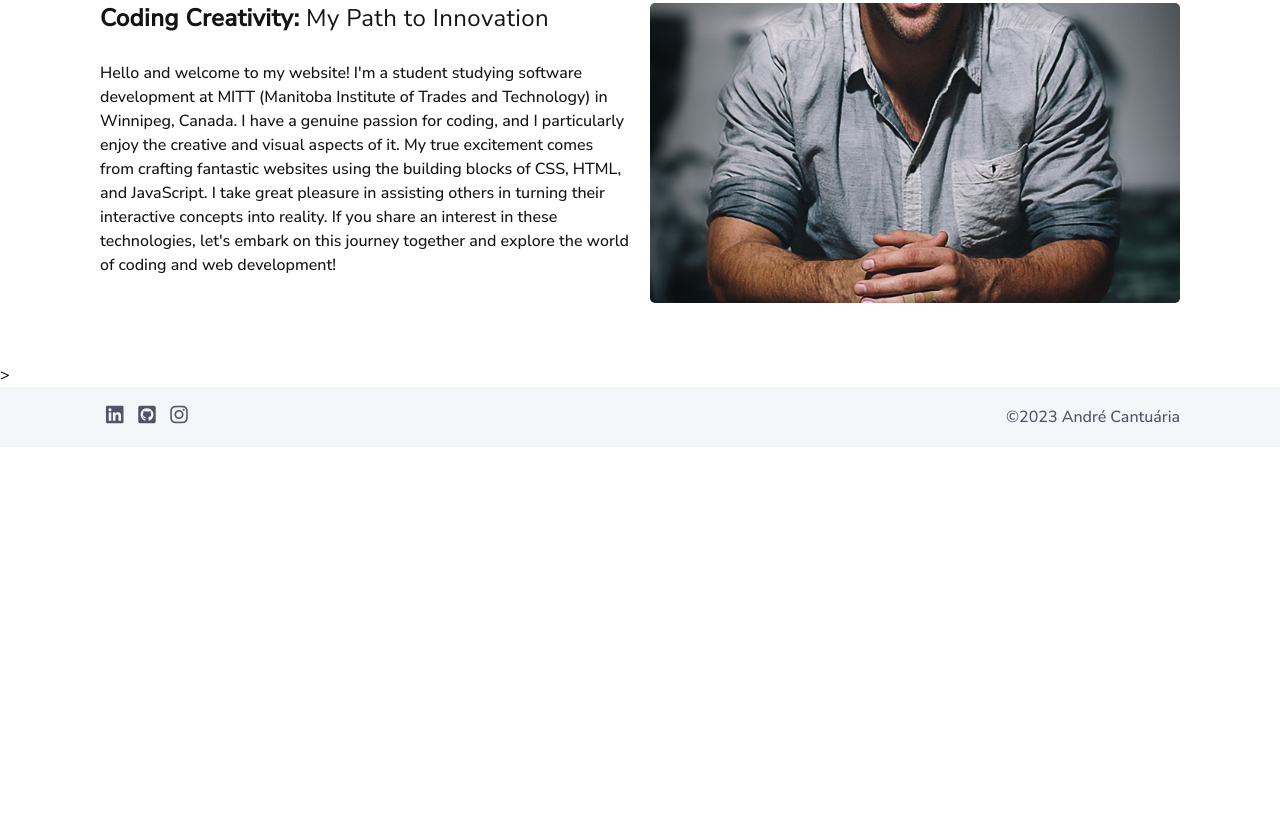
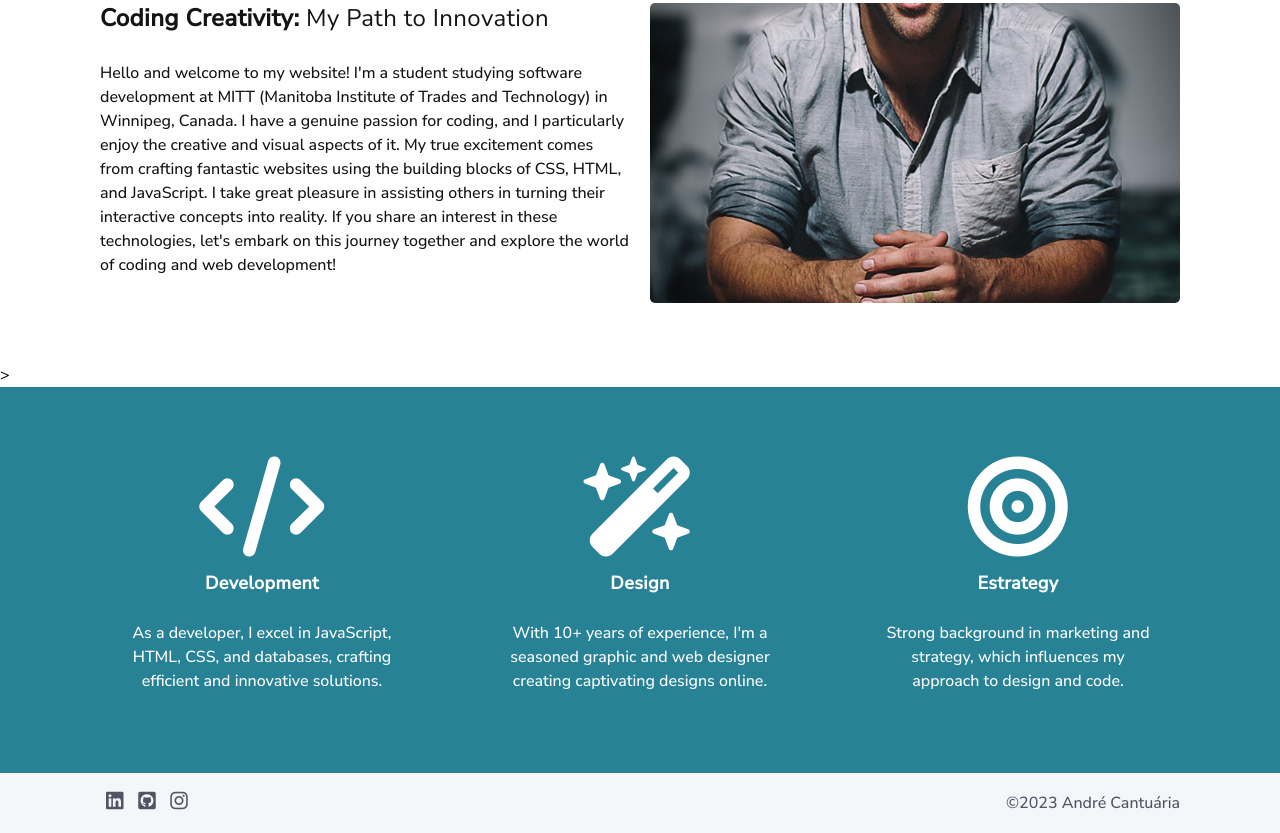
Before and after one commit to andrecantuaria/personal-website, a plain HTML site: page index.html in a window 1280 px wide. Shown: the part 617-1450 px from the top of the page. Before the commit the page ends 1064 px from the top, so only its background shows below. Drawn offline with Linux system fonts and the light colour scheme.

Commit message:
Create Featured Section

```diff
--- a/assets/style/index.css
+++ b/assets/style/index.css
@@ -12,11 +12,15 @@
     --app-dark-blue-bg: #1c2230;
     --app-light-gray-bg: #ababab;
     --app-dark-gray-bg: #141414;
-    --app-gray-background-bg: #e9edf2;
-    --app-white: #fff;
+
+
     --app-dark-overlay: rgb(20, 20, 20, 0.7);
     --app-border-gray: #bdb8b8;
+
     --app-header-bg: rgb(21, 28, 49);
+    --app-gray-background: #e9edf2;
+    --app-white: #fff;
+    --app-turquoise-brackground: #278295;
 }
 
 /*---------SECTIONS BACKGROUND COLOR------------ */
@@ -27,7 +31,12 @@
 }
 
 .gray-background {
-    background-color: var(--app-gray-background-bg);
+    background-color: var(--app-gray-background);
+    padding: 60px 0;
+}
+
+.turquoise-background {
+    background-color: var(--app-turquoise-brackground);
     padding: 60px 0;
 }
 
@@ -338,3 +347,39 @@ footer {
     color: #505464;
     font-weight: 500;
 }
+
+/*-------------FEATURED SECTION---------------*/
+.featured-text {
+    margin: 0;
+    padding: 10px;
+    text-align: center;
+}
+
+.featured-text h2 {
+    color: var(--app-white);
+    font-weight: 600;
+}
+
+.featured-text p {
+    color: var(--app-white)
+}
+
+.featured-icon {
+    text-align: center;
+}
+
+.featured-icon h1 {
+    color: var(--app-white);
+    font-size: 100px;
+    line-height: 1;
+}
+
+.featured-container {
+    display: flex;
+    justify-content: space-between;
+}
+
+.featured-column {
+    flex-basis: 30%;
+    padding: 10px;
+}
--- a/index.html
+++ b/index.html
@@ -73,6 +73,44 @@
                     </div>
                 </div>
             </section>>
+            <!-- Featured Section-->
+            <section>
+                <div class="turquoise-background ">
+                    <div class="container">
+                        <div class="featured-container">
+                            <div class="featured-column">
+                                <div class="featured-icon">
+                                    <h1><i class="fa-solid fa-code"></i></h1>
+                                </div>
+                                <div class="featured-text">
+                                    <h2>Development</h2>
+                                    <p>As a developer, I excel in JavaScript, HTML, CSS, and databases, crafting
+                                        efficient and innovative solutions.</p>
+                                </div>
+                            </div>
+                            <div class="featured-column">
+                                <div class="featured-icon">
+                                    <h1><i class="fa-solid fa-wand-magic-sparkles"></i></h1>
+                                </div>
+                                <div class="featured-text">
+                                    <h2>Design</h2>
+                                    <p>With 10+ years of experience, I'm a seasoned graphic and web designer
+                                        creating captivating designs online.</p>
+                                </div>
+                            </div>
+                            <div class="featured-column">
+                                <div class="featured-icon">
+                                    <h1><i class="fa-solid fa-bullseye"></i></h1>
+                                </div>
+                                <div class="featured-text">
+                                    <h2>Estrategy</h2>
+                                    <p>Strong background in marketing and strategy, which influences my approach to design and code.</p>
+                                </div>
+                            </div>
+                        </div>
+                    </div>
+                </div>
+            </section>
         </main>
         <footer>
             <div class="container flexbox">
```
